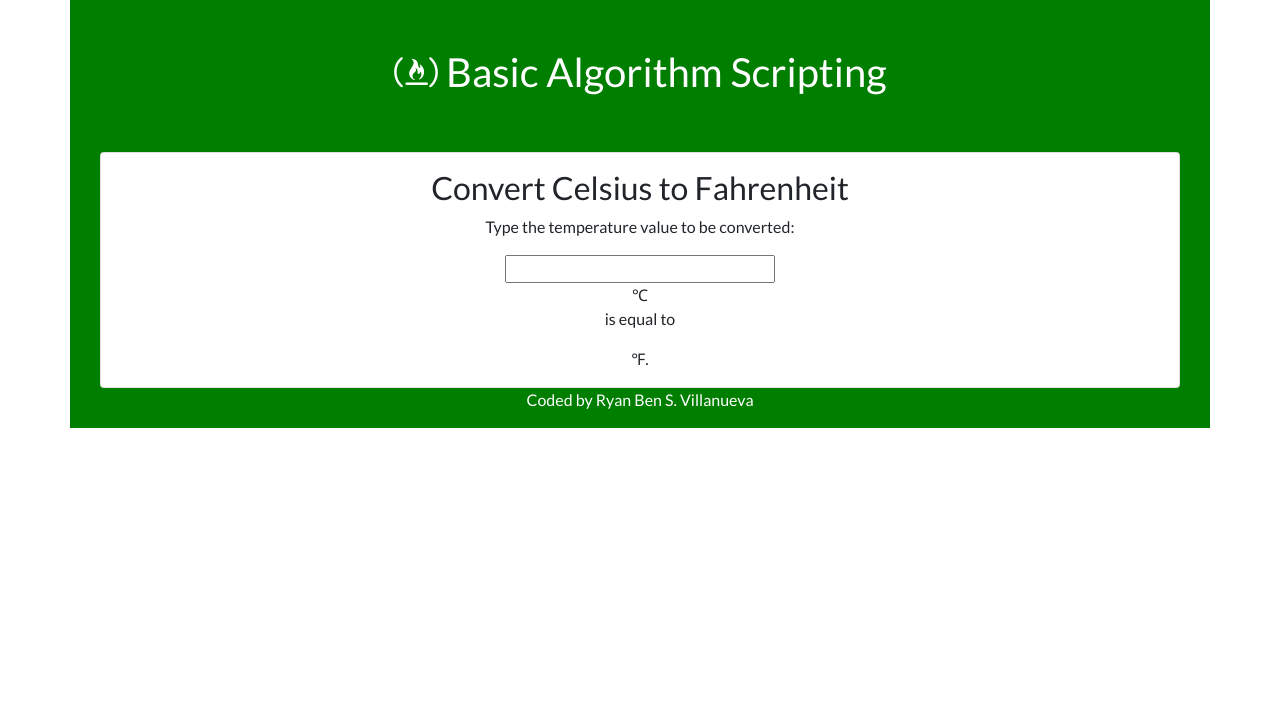
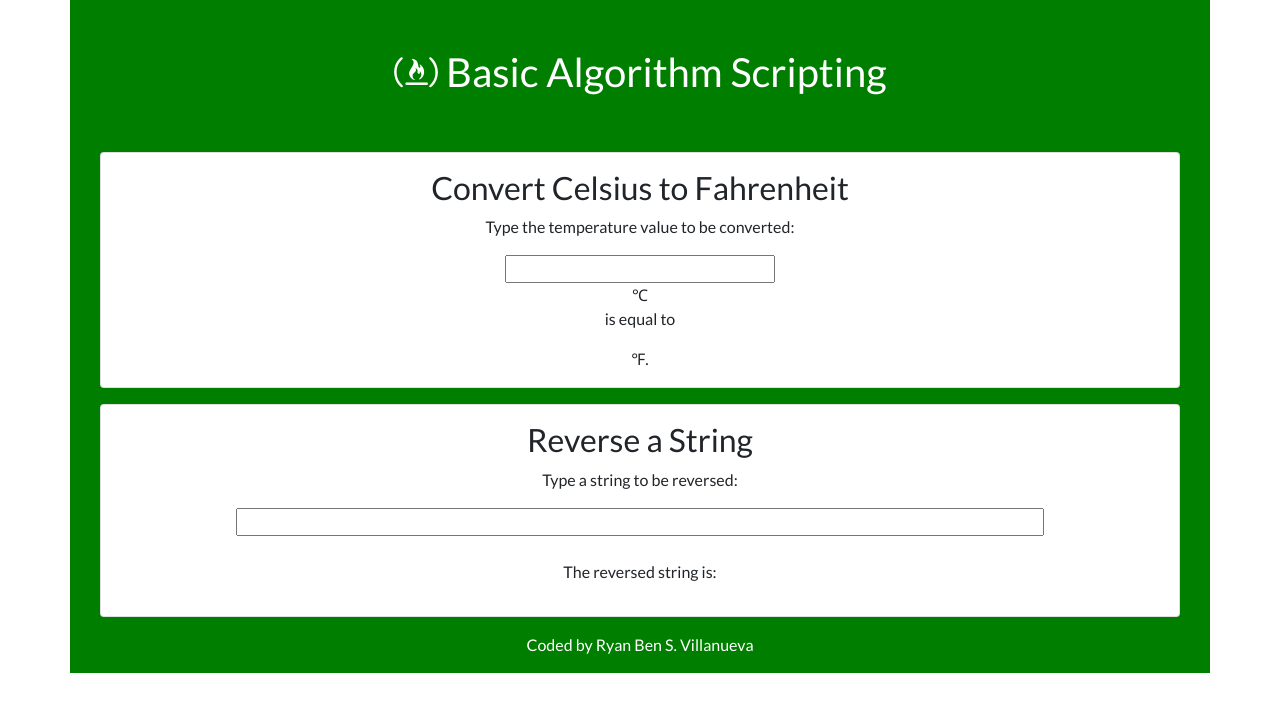
Before and after one commit to ryanbenvillanueva/fcc-basic-algorithm-scripting, a plain HTML site: page index.html in a window 1280 px wide. Drawn offline with nearby package versions, Linux system fonts and the light colour scheme.

Commit message:
Successfully pass reverseStr challenge.

```diff
--- a/index.html
+++ b/index.html
@@ -22,7 +22,7 @@
         </header>
         <main>
             <section class="container text-center" id="convertToF">
-                <div class="card py-3">
+                <div class="card py-3 mb-3">
                     <h2>Convert Celsius to Fahrenheit</h2>
                     <p>Type the temperature value to be converted: </p>
                     <input class="text-center mx-auto my-0" type="number" pattern="[-+]?[0-9]*[.,]?[0-9]+" onkeyup="convertToF(this.value)"
@@ -31,6 +31,17 @@
                     <p>is equal to</p>
                     <span id="fahrenheit"> </span>
                     <span>&#8457;.</span>
+                </div>
+            </section>
+            <section class="container text-center" id="convertToF">
+                <div class="card py-3 mb-3">
+                    <h2>Reverse a String</h2>
+                    <p>Type a string to be reversed:</p>
+                    <input class="text-center mx-auto my-0 d-block w-75" type="text" onkeyup="reverseString(this.value)"
+                        id="string" required>
+                    <br>
+                    <p>The reversed string is:</p>
+                    <span id="reversed"></span>
                 </div>
             </section>
         </main>
--- a/main.js
+++ b/main.js
@@ -1,4 +1,12 @@
+// Convert Temperature in degrees Celsius to Fahrenheit
 function convertToF(celsius) {
     document.getElementById("fahrenheit").innerHTML = (celsius * 9 / 5) + 32;
+}
 
+// Reverse a String
+function reverseString(str) {
+    strArr = str.split("");
+    reversedArr = strArr.reverse();
+    reversedStr = reversedArr.join("");
+    document.getElementById("reversed").innerHTML = reversedStr;
 }
--- a/style.css
+++ b/style.css
@@ -17,3 +17,7 @@ input[type=number]::-webkit-outer-spin-button {
 input[type=number] {
     width: 25%;
 }
+
+/* input[type=text] {
+    width: 100%;
+} */
```
